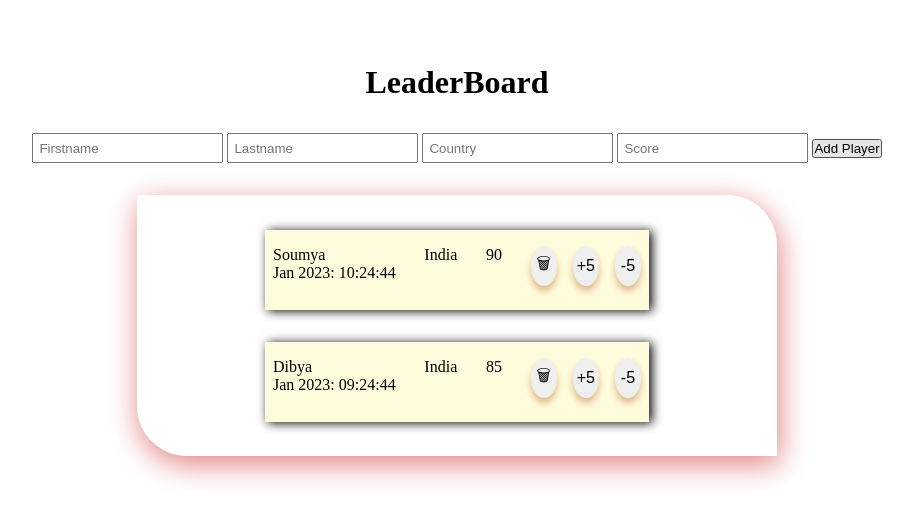
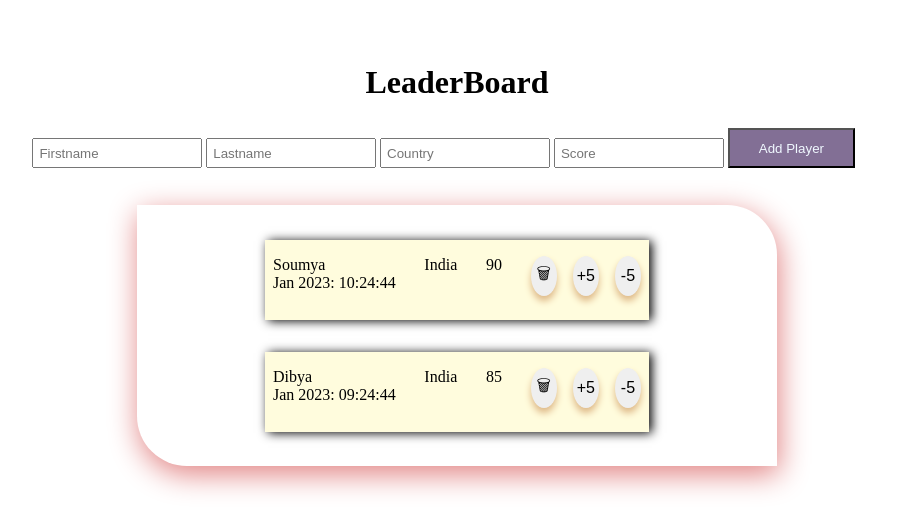
Before and after one commit to Dibyas98/leader-board, a plain HTML site: page index.html in a window 1280 px wide. In both pictures the pointer is over the button "Add Player". Shown: the whole page, without its empty margins (183-1096 px from the left). Drawn offline with nearby package versions, Linux system fonts and the light colour scheme.

Commit message:
changess

```diff
--- a/style.css
+++ b/style.css
@@ -12,7 +12,18 @@ main{
 }
 form input{
     height: 30px;
+    width: 20%;
     padding: 5px;
+}
+form button{
+    width: 15%;
+    height: 40px;
+}
+form button:hover{
+    background-color: rgb(130, 111, 149);
+    position: relative;
+    top: -5px;
+    color: aliceblue;
 }
 .score-board{
     width: 50vw;
```
